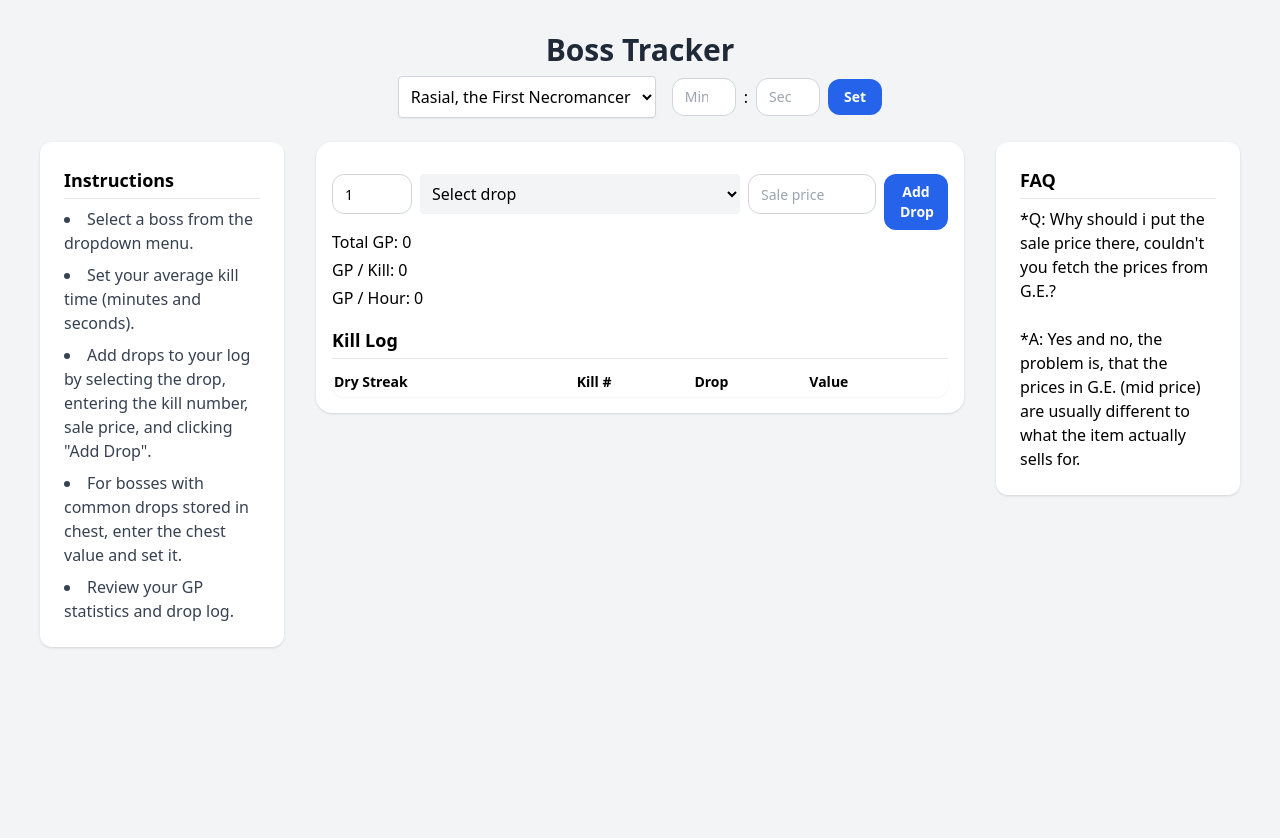
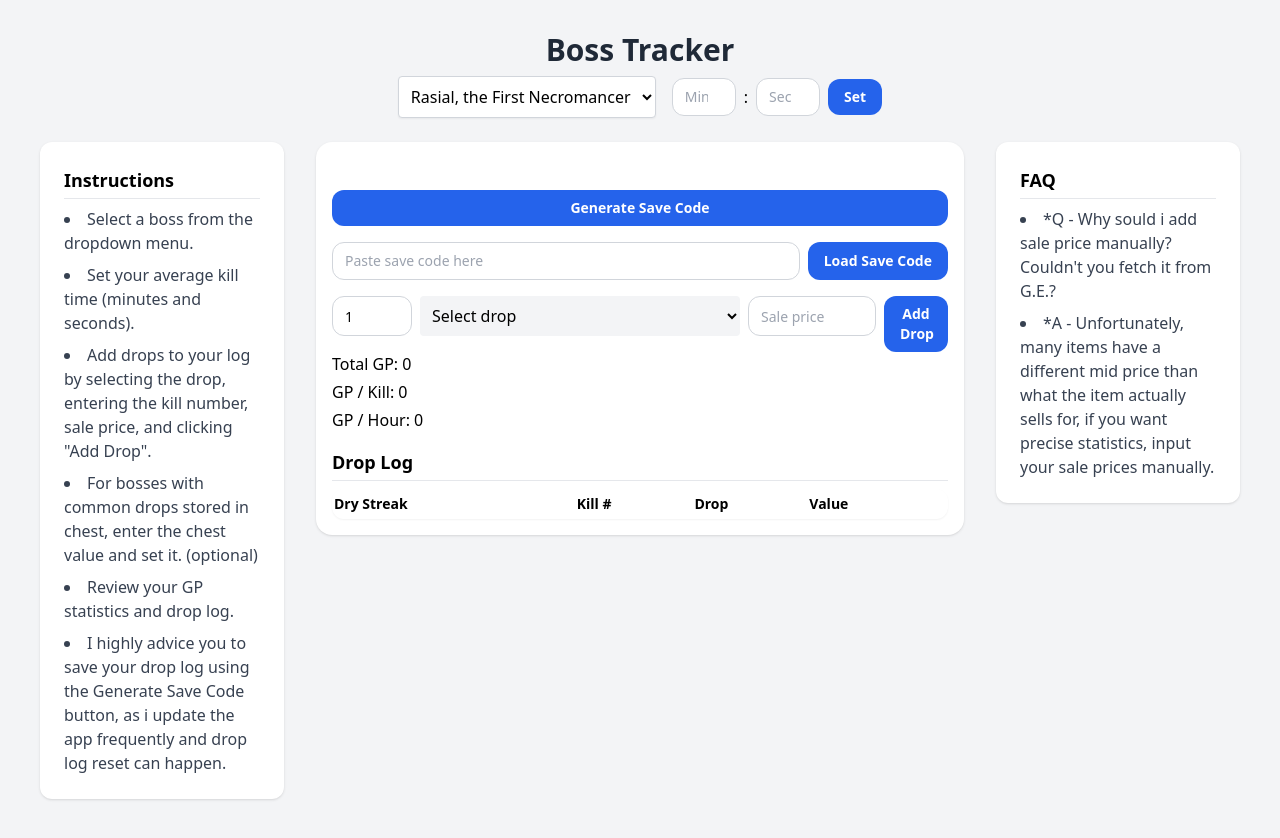
Before and after one commit to Ropro/boss-profit-tracker, a React (Create React App) app: page / in a window 1280 px wide. Shown: the top 838 px of the page. Built offline with nearby package versions, Linux system fonts and the light colour scheme.

Commit message:
Added load/save feature

```diff
--- a/src/App.js
+++ b/src/App.js
@@ -8,32 +8,43 @@ import InstructionsCard from "./components/InstructionsCard";
 import FAQCard from "./components/FAQCard";
 import bosses from "./components/bosses";
 
-import {
-  LineChart,
-  Line,
-  XAxis,
-  YAxis,
-  Tooltip,
-  ResponsiveContainer,
-} from "recharts";
+// import {
+//   LineChart,
+//   Line,
+//   XAxis,
+//   YAxis,
+//   Tooltip,
+//   ResponsiveContainer,
+// } from "recharts";
 
 export default function App() {
   const [boss, setBoss] = useState("Rasial");
   const [kills, setKills] = useState([]);
   const [killInput, setKillInput] = useState("1");
   const [dropInput, setDropInput] = useState("");
+
+  //Kill times
   const [killTime, setKillTime] = useState(0);
   const [tempMinutes, setTempMinutes] = useState("");
   const [tempSeconds, setTempSeconds] = useState("");
   const [timeLockedMap, setTimeLockedMap] = useState({});
+
+  //common drops chest
   const [commonValue, setCommonValue] = useState("");
   const [storedCommonValue, setStoredCommonValue] = useState("");
   const [commonLockedMap, setCommonLockedMap] = useState({});
-  const [showChart, setShowChart] = useState(false);
+
+  // const [showChart, setShowChart] = useState(false);
+
   const [errorMessage, setErrorMessage] = useState("");
   const timeLocked = timeLockedMap[boss] || false;
   const commonLocked = commonLockedMap[boss] || false;
   const [dropPriceInput, setDropPriceInput] = useState("");
+
+  // Save code feature
+  const [saveCode, setSaveCode] = useState("");
+  const [importCode, setImportCode] = useState("");
+  const [importError, setImportError] = useState("");
 
   useEffect(() => {
     const savedKills = localStorage.getItem(`boss_tracker_${boss}`);
@@ -75,7 +86,44 @@ export default function App() {
     localStorage.setItem(`boss_tracker_${boss}`, JSON.stringify(kills));
   }, [kills, boss]);
 
-  const handleAddKill = () => {
+   // --- Save Code Export ---
+  const handleExportSaveCode = () => {
+    const exportData = {
+      boss,
+      kills,
+      killTime,
+      storedCommonValue,
+    };
+    setSaveCode(btoa(JSON.stringify(exportData)));
+  };
+
+  // --- Save Code Import ---
+  const handleImportSaveCode = () => {
+    try {
+      const imported = JSON.parse(atob(importCode));
+      if (imported.boss !== boss) {
+        setImportError("Save code is for a different boss!");
+        return;
+      }
+      setKills(imported.kills || []);
+      setKillTime(imported.killTime || 0);
+      setStoredCommonValue(imported.storedCommonValue || "");
+      // update tempMinutes/tempSeconds
+      setTempMinutes(Math.floor((imported.killTime || 0) / 60).toString());
+      setTempSeconds(((imported.killTime || 0) % 60).toString());
+      setTimeLockedMap((prev) => ({ ...prev, [boss]: true }));
+
+      // Update localStorage as well
+      localStorage.setItem(`boss_tracker_${boss}`, JSON.stringify(imported.kills || []));
+      localStorage.setItem(`boss_tracker_${boss}_killTime`, imported.killTime || 0);
+      localStorage.setItem(`boss_tracker_${boss}_common`, imported.storedCommonValue || "");
+      setImportError("");
+    } catch (e) {
+      setImportError("Invalid save code!");
+    }
+  };
+
+  const handleAddDrop = () => {
     if (!dropInput) {
       setErrorMessage("Please select a drop.");
       return;
@@ -138,7 +186,8 @@ export default function App() {
   const totalGP =
     kills.reduce((sum, k) => sum + (k.value || 0), 0) +
     Number(storedCommonValue || 0);
-  const chartData = kills.map((k) => ({ kill: k.kill, gp: k.value || 0 }));
+
+  // const chartData = kills.map((k) => ({ kill: k.kill, gp: k.value || 0 }));
 
   const lastKillNumber =
     kills.length > 0 ? Math.max(...kills.map((k) => k.kill)) : 0;
@@ -229,11 +278,39 @@ export default function App() {
 
       <div className="flex w-full min-h-screen max-w-7xl mx-auto items-start justify-center gap-8 px-4">
         <InstructionsCard />
-
         <div className="flex-1 flex justify-center w-full max-w-2x1">
           {/* Main Card */}
           <Card>
             <CardContent className="pt-4">
+               {/* --- Save/Load Code Feature --- */}
+              <div className="my-4 flex flex-col gap-2">
+                <Button onClick={handleExportSaveCode}>
+                  Generate Save Code
+                </Button>
+                {saveCode && (
+                  <textarea
+                    className="w-full p-2 bg-gray-100 text-xs"
+                    value={saveCode}
+                    readOnly
+                    rows={2}
+                  />
+                )}
+
+<div className="flex gap-2 mt-2">
+                  <Input
+                    placeholder="Paste save code here"
+                    value={importCode}
+                    onChange={(e) => setImportCode(e.target.value)}
+                    className="flex-1"
+                  />
+                  <Button onClick={handleImportSaveCode}>Load Save Code</Button>
+                </div>
+                {importError && (
+                  <div className="text-red-500">{importError}</div>
+                )}
+              </div>
+              {/* --- END Save/Load Code Feature --- */}
+
               <div className="flex gap-2">
                 <Input
                   type="number"
@@ -270,7 +347,7 @@ export default function App() {
                   className="w-32 h-10"
                 />
                 <Button
-                  onClick={handleAddKill}
+                  onClick={handleAddDrop}
                   disabled={!dropInput || !dropPriceInput}
                   className="w-16 h-14"
                 >
@@ -330,7 +407,7 @@ export default function App() {
 
               <div className="pt-4">
                 <h2 className="text-lg font-semibold mb-2 border-b pb-1">
-                  Kill Log
+                  Drop Log
                 </h2>
                 <table className="w-full text-sm text-left border border-gray-200 shadow-sm rounded-xl overflow-hidden">
                   <thead>
@@ -344,6 +421,7 @@ export default function App() {
                   </thead>
                   <tbody>
                     {kills.map((k, index) => {
+                      // eslint-disable-next-line
                       const drop = bosses[boss].drops.find(
                         (d) => d.name === k.drop
                       );
@@ -383,33 +461,7 @@ export default function App() {
             </CardContent>
           </Card>
         </div>
-
-        {/* Right FAQ Card */}
         <FAQCard />
-
-        {/* <Button variant="outline" onClick={() => setShowChart(!showChart)}>
-          {showChart ? "Hide Chart" : "Show Chart"}
-        </Button> */}
-
-        {showChart && (
-          <Card>
-            <CardContent className="pt-4 h-64">
-              <ResponsiveContainer width="100%" height="100%">
-                <LineChart data={chartData}>
-                  <XAxis dataKey="kill" />
-                  <YAxis />
-                  <Tooltip />
-                  <Line
-                    type="monotone"
-                    dataKey="gp"
-                    stroke="#10b981"
-                    strokeWidth={2}
-                  />
-                </LineChart>
-              </ResponsiveContainer>
-            </CardContent>
-          </Card>
-        )}
       </div>
     </div>
   );
--- a/src/components/FAQCard.js
+++ b/src/components/FAQCard.js
@@ -4,10 +4,17 @@ function FAQCard() {
     <div className="hidden lg:block w-64 min-h-[300px]">
       <div className="bg-white rounded-xl shadow p-6">
         <h2 className="text-lg font-semibold mb-2 border-b pb-1">FAQ</h2>
-              <span className="text-gray-400 italic mt-8">
-                *Q: Why should i put the sale price there, couldn't you fetch the prices from G.E.?<br></br><br></br>
-                *A: Yes and no, the problem is, that the prices in G.E. (mid price) are usually different to what the item actually sells for.
-              </span>
+        <ul className="list-disc list-inside text-gray-700 space-y-2">
+          <li>
+            *Q - Why sould i add sale price manually? Couldn't you fetch it from
+            G.E.?
+          </li>
+          <li>
+            *A - Unfortunately, many items have a different mid price than what
+            the item actually sells for, if you want precise statistics, input
+            your sale prices manually.
+          </li>
+        </ul>
       </div>
     </div>
   );
--- a/src/components/InstructionsCard.js
+++ b/src/components/InstructionsCard.js
@@ -3,13 +3,26 @@ function InstructionsCard() {
   return (
     <div className="hidden lg:block w-64 min-h-[300px]">
       <div className="bg-white rounded-xl shadow p-6">
-        <h2 className="text-lg font-semibold mb-2 border-b pb-1">Instructions</h2>
+        <h2 className="text-lg font-semibold mb-2 border-b pb-1">
+          Instructions
+        </h2>
         <ul className="list-disc list-inside text-gray-700 space-y-2">
           <li>Select a boss from the dropdown menu.</li>
           <li>Set your average kill time (minutes and seconds).</li>
-          <li>Add drops to your log by selecting the drop, entering the kill number, sale price, and clicking "Add Drop".</li>
-          <li>For bosses with common drops stored in chest, enter the chest value and set it.</li>
+          <li>
+            Add drops to your log by selecting the drop, entering the kill
+            number, sale price, and clicking "Add Drop".
+          </li>
+          <li>
+            For bosses with common drops stored in chest, enter the chest value
+            and set it. (optional)
+          </li>
           <li>Review your GP statistics and drop log.</li>
+          <li>
+            I highly advice you to save your drop log using the Generate Save
+            Code button, as i update the app frequently and drop log reset can
+            happen.
+          </li>
         </ul>
       </div>
     </div>
--- a/src/output.css
+++ b/src/output.css
@@ -545,33 +545,14 @@ video {
   --tw-contain-style:  ;
 }
 
-.absolute {
-  position: absolute;
-}
-
-.relative {
-  position: relative;
-}
-
-.left-0 {
-  left: 0px;
-}
-
-.top-1\/2 {
-  top: 50%;
-}
-
-.col-span-3 {
-  grid-column: span 3 / span 3;
-}
-
-.col-span-12 {
-  grid-column: span 12 / span 12;
-}
-
 .mx-auto {
   margin-left: auto;
   margin-right: auto;
+}
+
+.my-4 {
+  margin-top: 1rem;
+  margin-bottom: 1rem;
 }
 
 .mb-2 {
@@ -586,12 +567,8 @@ video {
   margin-top: 0.5rem;
 }
 
-.ml-8 {
-  margin-left: 2rem;
-}
-
-.mr-8 {
-  margin-right: 2rem;
+.mt-8 {
+  margin-top: 2rem;
 }
 
 .flex {
@@ -602,28 +579,20 @@ video {
   display: table;
 }
 
-.grid {
-  display: grid;
-}
-
 .hidden {
   display: none;
-}
-
-.h-64 {
-  height: 16rem;
 }
 
 .h-10 {
   height: 2.5rem;
 }
 
-.h-12 {
-  height: 3rem;
+.h-14 {
+  height: 3.5rem;
 }
 
-.h-14 {
-  height: 3.5rem;
+.min-h-\[300px\] {
+  min-height: 300px;
 }
 
 .min-h-screen {
@@ -634,105 +603,36 @@ video {
   width: 4rem;
 }
 
-.w-24 {
-  width: 6rem;
+.w-20 {
+  width: 5rem;
 }
 
 .w-32 {
   width: 8rem;
 }
 
-.w-full {
-  width: 100%;
-}
-
-.w-20 {
-  width: 5rem;
-}
-
-.w-10 {
-  width: 2.5rem;
-}
-
-.w-60 {
-  width: 15rem;
-}
-
-.w-48 {
-  width: 12rem;
-}
-
-.w-72 {
-  width: 18rem;
+.w-64 {
+  width: 16rem;
 }
 
 .w-80 {
   width: 20rem;
 }
 
-.w-64 {
-  width: 16rem;
+.w-full {
+  width: 100%;
 }
 
-.w-36 {
-  width: 9rem;
-}
-
-.w-40 {
-  width: 10rem;
-}
-
-.w-28 {
-  width: 7rem;
-}
-
-.w-52 {
-  width: 13rem;
-}
-
-.w-14 {
-  width: 3.5rem;
+.max-w-7xl {
+  max-width: 80rem;
 }
 
 .max-w-xl {
   max-width: 36rem;
 }
 
-.max-w-1 {
-  max-width: 0.25rem;
-}
-
-.max-w-2xl {
-  max-width: 42rem;
-}
-
-.max-w-5xl {
-  max-width: 64rem;
-}
-
-.max-w-xs {
-  max-width: 20rem;
-}
-
-.max-w-7xl {
-  max-width: 80rem;
-}
-
-.max-w-6xl {
-  max-width: 72rem;
-}
-
 .flex-1 {
   flex: 1 1 0%;
-}
-
-.-translate-y-1\/2 {
-  --tw-translate-y: -50%;
-  transform: translate(var(--tw-translate-x), var(--tw-translate-y)) rotate(var(--tw-rotate)) skewX(var(--tw-skew-x)) skewY(var(--tw-skew-y)) scaleX(var(--tw-scale-x)) scaleY(var(--tw-scale-y));
-}
-
-.transform {
-  transform: translate(var(--tw-translate-x), var(--tw-translate-y)) rotate(var(--tw-rotate)) skewX(var(--tw-skew-x)) skewY(var(--tw-skew-y)) scaleX(var(--tw-scale-x)) scaleY(var(--tw-scale-y));
 }
 
 .list-inside {
@@ -741,14 +641,6 @@ video {
 
 .list-disc {
   list-style-type: disc;
-}
-
-.grid-cols-12 {
-  grid-template-columns: repeat(12, minmax(0, 1fr));
-}
-
-.flex-row {
-  flex-direction: row;
 }
 
 .flex-col {
@@ -761,14 +653,6 @@ video {
 
 .items-center {
   align-items: center;
-}
-
-.justify-start {
-  justify-content: flex-start;
-}
-
-.justify-end {
-  justify-content: flex-end;
 }
 
 .justify-center {
@@ -909,14 +793,6 @@ video {
   padding-top: 1rem;
 }
 
-.pr-8 {
-  padding-right: 2rem;
-}
-
-.pl-8 {
-  padding-left: 2rem;
-}
-
 .text-left {
   text-align: left;
 }
@@ -940,6 +816,11 @@ video {
   line-height: 1.25rem;
 }
 
+.text-xs {
+  font-size: 0.75rem;
+  line-height: 1rem;
+}
+
 .font-bold {
   font-weight: 700;
 }
@@ -950,6 +831,15 @@ video {
 
 .font-semibold {
   font-weight: 600;
+}
+
+.italic {
+  font-style: italic;
+}
+
+.text-gray-400 {
+  --tw-text-opacity: 1;
+  color: rgb(156 163 175 / var(--tw-text-opacity));
 }
 
 .text-gray-500 {
@@ -1024,10 +914,6 @@ video {
 }
 
 @media (min-width: 1024px) {
-  .lg\:col-span-6 {
-    grid-column: span 6 / span 6;
-  }
-
   .lg\:block {
     display: block;
   }
```
Lines whose indentation alone changed are shown as unchanged.
